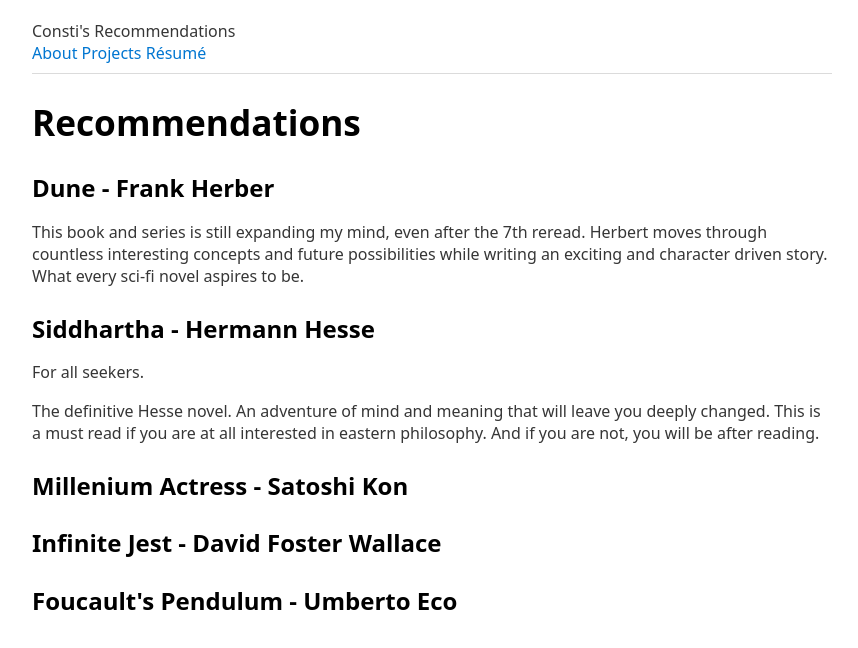
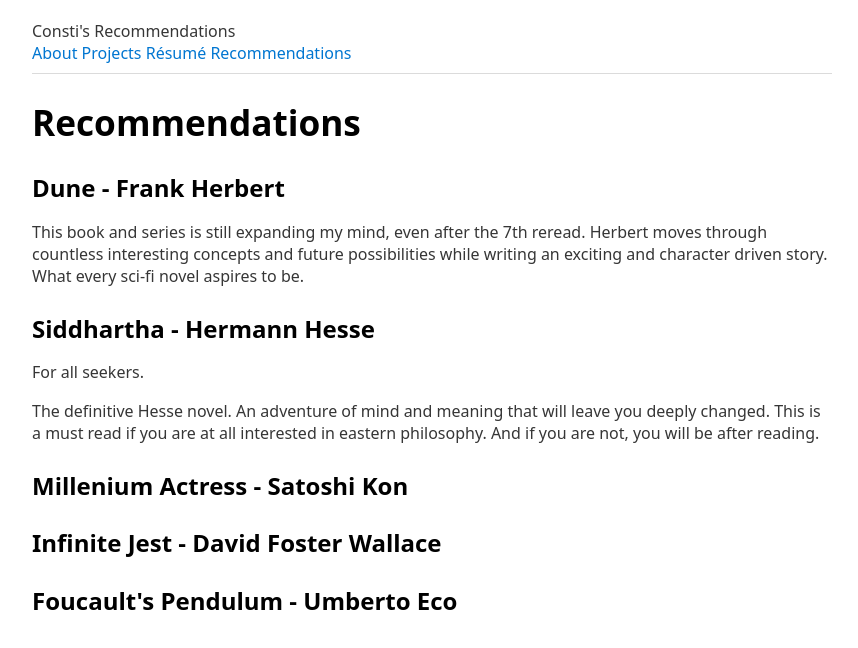
Before and after one commit to constantintin/constantintin.github.io, a plain HTML site: page recos.html in a window 1280 px wide. Shown: the whole page, without its empty margins (208-1066 px from the left). Drawn offline with nearby package versions, Linux system fonts and the light colour scheme.

Commit message:
Add recommendations fr

```diff
--- a/recos.html
+++ b/recos.html
@@ -20,6 +20,7 @@
       <a href="index.html">About</a>
       <a href="projects.html">Projects</a>
       <a href="resume_pdf.html">Résumé</a>
+      <a href="recos.html">Recommendations</a>
     </nav>
 
     <hr>
@@ -27,7 +28,7 @@
     <article>
       <h1>Recommendations</h1>
 
-      <h2>Dune - Frank Herber</h2>
+      <h2>Dune - Frank Herbert</h2>
       <p>This book and series is still expanding my mind, even after the 7th reread. Herbert moves through countless interesting concepts and future possibilities while writing an exciting and character driven story. What every sci-fi novel aspires to be.</p>
 
       <h2>Siddhartha - Hermann Hesse</h2>
```
Also changed, not shown: index.html (+1 -0 lines), projects.html (+1 -0 lines), resume_pdf.html (+1 -0 lines).
